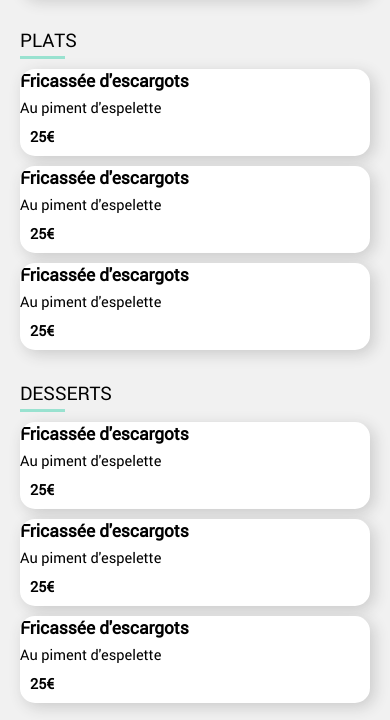
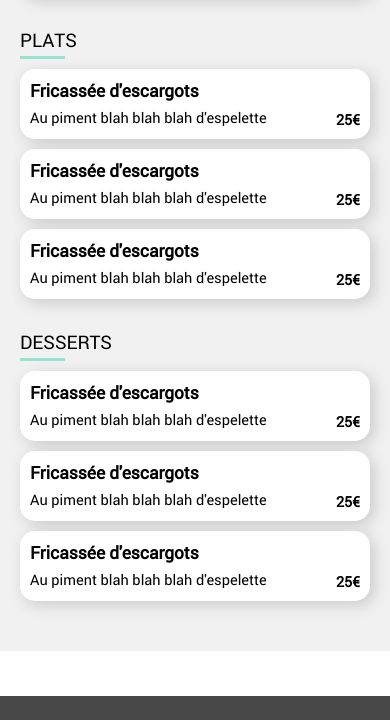
Before and after one commit to BDeMot/bdemot.github.io, a website: page palettedugoout.html in a window 390 px wide. Shown: the part 740-1460 px from the top of the page. Drawn offline with Linux system fonts and the light colour scheme.

Commit message:
mise en place de la mixin "responsive"

```diff
--- a/palettedugoout.html
+++ b/palettedugoout.html
@@ -49,7 +49,6 @@
                         <h5 class="plat--ellipsis"> Fricassée d'escargots</h5>
                         <p class="plat__desc plat--ellipsis">Au piment blah blah blah d'espelette</p>
                     </div>
-
                     <div class="price-check">
                         <p class="plat__desc plat__prix">25€</p>
                         <span class="check">
@@ -97,109 +96,107 @@
 
                 <h4>PLATS</h4>
                 <hr>
+
                 <article class="plat">
-                        <div class="shrinkingDesc">
-                            <h5 class="plat__name"> Fricassée d'escargots</h5>
-                            <div class="platDescPrice">
-                                <p class="plat__desc plat--ellipsis">Au piment d'espelette</p>
+                    <div class="plat-name-desc">
+                        <h5 class="plat--ellipsis"> Fricassée d'escargots</h5>
+                        <p class="plat__desc plat--ellipsis">Au piment blah blah blah d'espelette</p>
+                    </div>
+                    <div class="price-check">
                         <p class="plat__desc plat__prix">25€</p>
-                            </div>
-                        </div>
                         <span class="check">
                             <svg aria-hidden="true" focusable="false" data-prefix="fas" data-icon="check-circle" class="svg-inline--fa fa-check-circle fa-w-16" role="img" xmlns="http://www.w3.org/2000/svg" viewBox="0 0 512 512">
                                 <path fill="currentColor" d="M504 256c0 136.967-111.033 248-248 248S8 392.967 8 256 119.033 8 256 8s248 111.033 248 248zM227.314 387.314l184-184c6.248-6.248 6.248-16.379 0-22.627l-22.627-22.627c-6.248-6.249-16.379-6.249-22.628 0L216 308.118l-70.059-70.059c-6.248-6.248-16.379-6.248-22.628 0l-22.627 22.627c-6.248 6.248-6.248 16.379 0 22.627l104 104c6.249 6.249 16.379 6.249 22.628.001z">
-
-                                </path></svg>
+                                </path>
+                            </svg>
                         </span>
-
+                    </div>
                 </article>
 
                 <article class="plat">
-                        <div class="shrinkingDesc">
-                            <h5 class="plat__name"> Fricassée d'escargots</h5>
-                            <div class="platDescPrice">
-                                <p class="plat__desc plat--ellipsis">Au piment d'espelette</p>
+                    <div class="plat-name-desc">
+                        <h5 class="plat--ellipsis"> Fricassée d'escargots</h5>
+                        <p class="plat__desc plat--ellipsis">Au piment blah blah blah d'espelette</p>
+                    </div>
+                    <div class="price-check">
                         <p class="plat__desc plat__prix">25€</p>
-                            </div>
-                        </div>
                         <span class="check">
                             <svg aria-hidden="true" focusable="false" data-prefix="fas" data-icon="check-circle" class="svg-inline--fa fa-check-circle fa-w-16" role="img" xmlns="http://www.w3.org/2000/svg" viewBox="0 0 512 512">
                                 <path fill="currentColor" d="M504 256c0 136.967-111.033 248-248 248S8 392.967 8 256 119.033 8 256 8s248 111.033 248 248zM227.314 387.314l184-184c6.248-6.248 6.248-16.379 0-22.627l-22.627-22.627c-6.248-6.249-16.379-6.249-22.628 0L216 308.118l-70.059-70.059c-6.248-6.248-16.379-6.248-22.628 0l-22.627 22.627c-6.248 6.248-6.248 16.379 0 22.627l104 104c6.249 6.249 16.379 6.249 22.628.001z">
+                                </path>
+                            </svg>
+                        </span>
+                    </div>
+                </article>    </article>
 
-                                </path></svg>
-                        </span>
-
-                    </article>
                 <article class="plat">
-                        <div class="shrinkingDesc">
-                            <h5 class="plat__name"> Fricassée d'escargots</h5>
-                            <div class="platDescPrice">
-                                <p class="plat__desc plat--ellipsis">Au piment d'espelette</p>
+                    <div class="plat-name-desc">
+                        <h5 class="plat--ellipsis"> Fricassée d'escargots</h5>
+                        <p class="plat__desc plat--ellipsis">Au piment blah blah blah d'espelette</p>
+                    </div>
+                    <div class="price-check">
                         <p class="plat__desc plat__prix">25€</p>
-                            </div>
-                        </div>
                         <span class="check">
                             <svg aria-hidden="true" focusable="false" data-prefix="fas" data-icon="check-circle" class="svg-inline--fa fa-check-circle fa-w-16" role="img" xmlns="http://www.w3.org/2000/svg" viewBox="0 0 512 512">
                                 <path fill="currentColor" d="M504 256c0 136.967-111.033 248-248 248S8 392.967 8 256 119.033 8 256 8s248 111.033 248 248zM227.314 387.314l184-184c6.248-6.248 6.248-16.379 0-22.627l-22.627-22.627c-6.248-6.249-16.379-6.249-22.628 0L216 308.118l-70.059-70.059c-6.248-6.248-16.379-6.248-22.628 0l-22.627 22.627c-6.248 6.248-6.248 16.379 0 22.627l104 104c6.249 6.249 16.379 6.249 22.628.001z">
-
-                                </path></svg>
+                                </path>
+                            </svg>
                         </span>
-
-                    </article>
+                    </div>
+                </article>    </article>
 
 
 
                 <h4>DESSERTS</h4>
                 <hr>
                 <article class="plat">
-                        <div class="shrinkingDesc">
-                            <h5 class="plat__name"> Fricassée d'escargots</h5>
-                            <div class="platDescPrice">
-                                <p class="plat__desc plat--ellipsis">Au piment d'espelette</p>
+                    <div class="plat-name-desc">
+                        <h5 class="plat--ellipsis"> Fricassée d'escargots</h5>
+                        <p class="plat__desc plat--ellipsis">Au piment blah blah blah d'espelette</p>
+                    </div>
+                    <div class="price-check">
                         <p class="plat__desc plat__prix">25€</p>
-                            </div>
-                        </div>
                         <span class="check">
                             <svg aria-hidden="true" focusable="false" data-prefix="fas" data-icon="check-circle" class="svg-inline--fa fa-check-circle fa-w-16" role="img" xmlns="http://www.w3.org/2000/svg" viewBox="0 0 512 512">
                                 <path fill="currentColor" d="M504 256c0 136.967-111.033 248-248 248S8 392.967 8 256 119.033 8 256 8s248 111.033 248 248zM227.314 387.314l184-184c6.248-6.248 6.248-16.379 0-22.627l-22.627-22.627c-6.248-6.249-16.379-6.249-22.628 0L216 308.118l-70.059-70.059c-6.248-6.248-16.379-6.248-22.628 0l-22.627 22.627c-6.248 6.248-6.248 16.379 0 22.627l104 104c6.249 6.249 16.379 6.249 22.628.001z">
-
-                                </path></svg>
+                                </path>
+                            </svg>
                         </span>
-
+                    </div>
                 </article>
 
 
                 <article class="plat">
-                        <div class="shrinkingDesc">
-                            <h5 class="plat__name"> Fricassée d'escargots</h5>
-                            <div class="platDescPrice">
-                                <p class="plat__desc plat--ellipsis">Au piment d'espelette</p>
+                    <div class="plat-name-desc">
+                        <h5 class="plat--ellipsis"> Fricassée d'escargots</h5>
+                        <p class="plat__desc plat--ellipsis">Au piment blah blah blah d'espelette</p>
+                    </div>
+                    <div class="price-check">
                         <p class="plat__desc plat__prix">25€</p>
-                            </div>
-                        </div>
                         <span class="check">
                             <svg aria-hidden="true" focusable="false" data-prefix="fas" data-icon="check-circle" class="svg-inline--fa fa-check-circle fa-w-16" role="img" xmlns="http://www.w3.org/2000/svg" viewBox="0 0 512 512">
                                 <path fill="currentColor" d="M504 256c0 136.967-111.033 248-248 248S8 392.967 8 256 119.033 8 256 8s248 111.033 248 248zM227.314 387.314l184-184c6.248-6.248 6.248-16.379 0-22.627l-22.627-22.627c-6.248-6.249-16.379-6.249-22.628 0L216 308.118l-70.059-70.059c-6.248-6.248-16.379-6.248-22.628 0l-22.627 22.627c-6.248 6.248-6.248 16.379 0 22.627l104 104c6.249 6.249 16.379 6.249 22.628.001z">
+                                </path>
+                            </svg>
+                        </span>
+                    </div>
+                </article>
 
-                                </path></svg>
-                        </span>
+                   <article class="plat">
+                    <div class="plat-name-desc">
+                        <h5 class="plat--ellipsis"> Fricassée d'escargots</h5>
+                        <p class="plat__desc plat--ellipsis">Au piment blah blah blah d'espelette</p>
+                    </div>
 
-                    </article>
-                    <article class="plat">
-                        <div class="shrinkingDesc">
-                            <h5 class="plat__name"> Fricassée d'escargots</h5>
-                            <div class="platDescPrice">
-                                <p class="plat__desc plat--ellipsis">Au piment d'espelette</p>
+                    <div class="price-check">
                         <p class="plat__desc plat__prix">25€</p>
-                            </div>
-                        </div>
                         <span class="check">
                             <svg aria-hidden="true" focusable="false" data-prefix="fas" data-icon="check-circle" class="svg-inline--fa fa-check-circle fa-w-16" role="img" xmlns="http://www.w3.org/2000/svg" viewBox="0 0 512 512">
                                 <path fill="currentColor" d="M504 256c0 136.967-111.033 248-248 248S8 392.967 8 256 119.033 8 256 8s248 111.033 248 248zM227.314 387.314l184-184c6.248-6.248 6.248-16.379 0-22.627l-22.627-22.627c-6.248-6.249-16.379-6.249-22.628 0L216 308.118l-70.059-70.059c-6.248-6.248-16.379-6.248-22.628 0l-22.627 22.627c-6.248 6.248-6.248 16.379 0 22.627l104 104c6.249 6.249 16.379 6.249 22.628.001z">
-
-                                </path></svg>
+                                </path>
+                            </svg>
                         </span>
-
+                   </div>
                 </article>
             </section>
 
--- a/sass/base/_fundations.scss
+++ /dev/null
@@ -1,9 +0,0 @@
-*, *::before, *::after{
-    margin: 0;
-    padding: 0;
-    box-sizing: border-box;
-}
-
-ul{
-    list-style-type: none;
-}
--- /dev/null
+++ b/sass/base/_resets.scss
@@ -0,0 +1,22 @@
+*, *::before, *::after{
+    margin: 0;
+    padding: 0;
+    box-sizing: border-box;
+}
+
+ul{
+    list-style-type: none;
+}
+
+a{
+    text-decoration: none;
+    color: black;
+}
+
+a:visited{
+    color: $primarycolor;
+}
+
+a:hover, a:active{
+    outline: none;
+}
--- a/sass/layouts/_restaurant-page.scss
+++ b/sass/layouts/_restaurant-page.scss
@@ -1,6 +1,8 @@
 .restaurant-page{
     width: 100%;
     overflow: hidden;
+    margin-bottom: 0;
+
 
     &__image{
         width: 100%;
@@ -10,11 +12,11 @@
 
 .menu{
     @include padding;
+
     border-radius: 40px 40px 0 0;
-    background-color: #F1F1F1;
     position: relative;
     top: -45px;
-
+    background-color: #F1F1F1;
     h1{
         font-family: shrikhand;
         display: inline-block;
--- a/sass/main.scss
+++ b/sass/main.scss
@@ -1,7 +1,8 @@
 @import "./utils/variables";
 @import "./utils/mixins";
+@import "./utils/maps";
 
-@import "./base/fundations";
+@import "./base/resets";
 @import "./base/fonts";
 
 @import "./layouts/header";
--- a/sass/pages/_steps.scss
+++ b/sass/pages/_steps.scss
@@ -16,6 +16,9 @@
     font-weight: bold;
     font-size: .9em;
     margin: 0 0 30px 15px;
+    @include responsive (max, map-get($breakpoints, "smallmobile")){
+        font-size: .8em;
+    }
 
     .step-number{
         display: inline-block;
@@ -35,6 +38,11 @@
         opacity: .5;
         position: absolute;
         left: 65px;
+
+        @include responsive (max, map-get($breakpoints, "smallmobile")){
+            left: 55px;
+            height: 15px;
+        }
     }
     &:hover{
         background-color: rgba($primarycolor, .2);
--- /dev/null
+++ b/sass/utils/_maps.scss
@@ -0,0 +1 @@
+$breakpoints : ("smallmobile" : 360px, "bigscreen" : 768px);
--- a/sass/utils/_mixins.scss
+++ b/sass/utils/_mixins.scss
@@ -1,5 +1,5 @@
-@mixin resDesktop{
-    @media all and (min-width: $breakpoints){
+@mixin responsive($min-max, $size){
+    @media all and ($min-max+-width: $size){
         @content;
     }
 }
--- a/sass/utils/_variables.scss
+++ b/sass/utils/_variables.scss
@@ -1,5 +1,3 @@
 $primarycolor: rgb(147, 86, 220);
 $secondarycolor: rgb(255, 121, 217);
 $tertiarycolor: rgb(153, 226, 208);
-
-$breakpoints : 480px;
```
Also changed, not shown: index.html (+2 -0 lines), css/style.css, 1 other file. Lines whose indentation alone changed are shown as unchanged.
